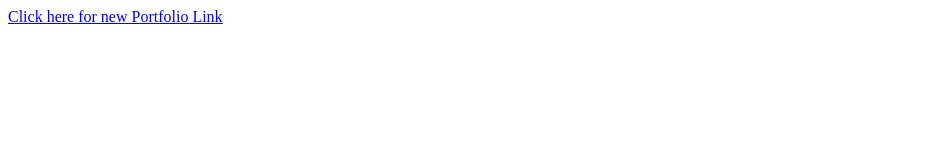
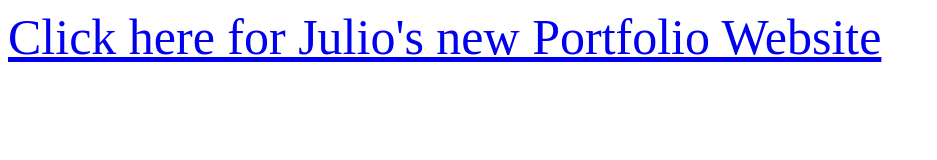
Before and after one commit to julioguzman19/Portfolio_1, a plain HTML site: page index.html in a window 1280 px wide. Shown: the whole page, without its empty margins (0-937 px from the left). Drawn offline with Linux system fonts and the light colour scheme.

Commit message:
redirecting portfolio

```diff
--- a/index.html
+++ b/index.html
@@ -9,7 +9,7 @@
 
 <body>
 
-    <a href="https://julioguzman19.github.io/Portfolio/">Click here for new Portfolio Link</a>
+    <a href="https://julioguzman19.github.io/Portfolio/" style ="font-size: 50px">Click here for Julio's new Portfolio Website</a>
 
 </body>
 
```
